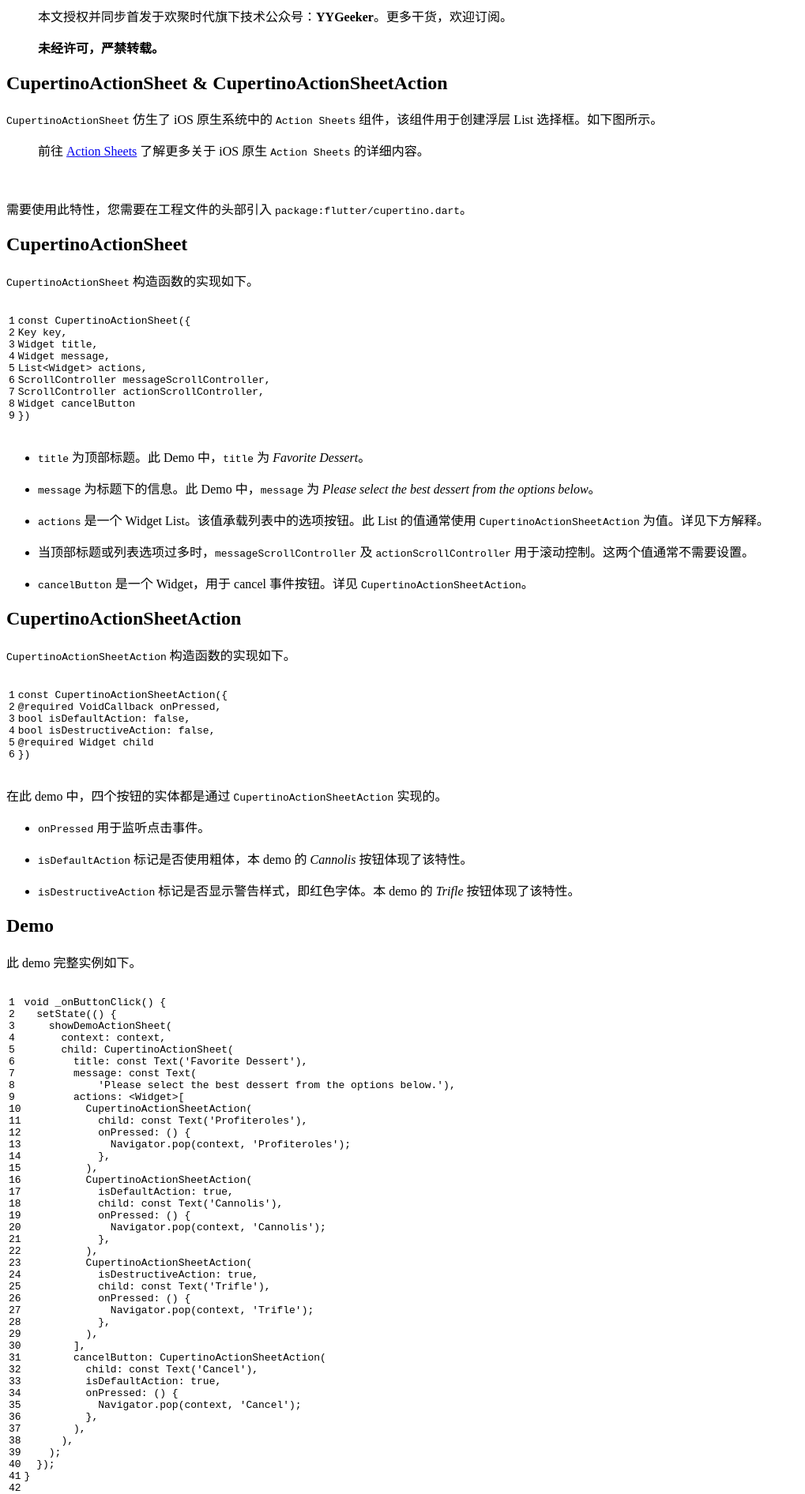
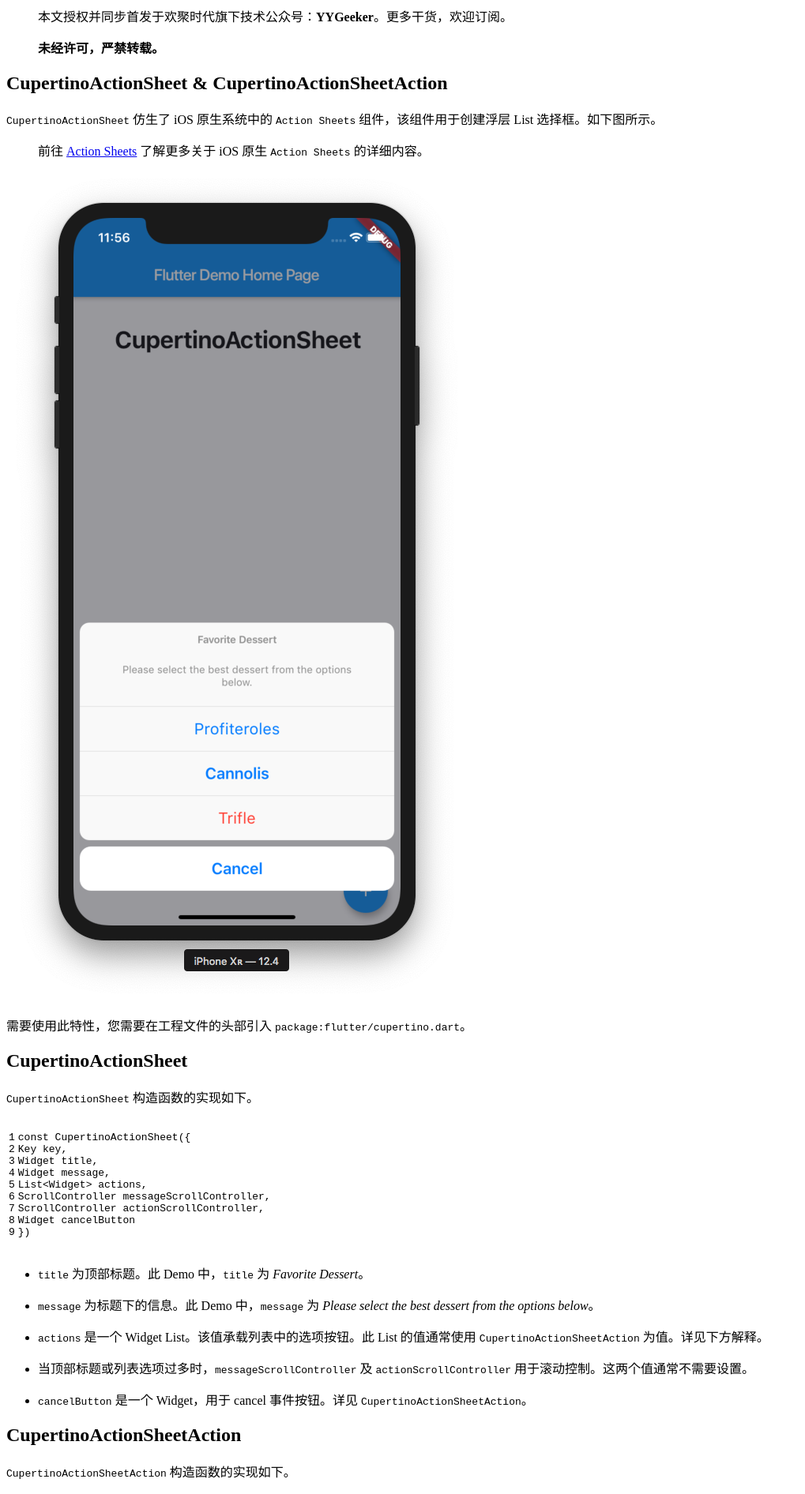
Before and after one commit to AbelJoo/abeljoo.github.io, a Jekyll site: the page built from _posts/2019-07-31-flutter-zh-cn.markdown, in a window 1280 px wide. Shown: the part 588-2480 px from the top of the page at 79% size, without its empty margins (0-1019 px from the left). Built offline with Jekyll 4.4.1, drawn with Linux system fonts in a browser that asks for light colours; comment, search, counter and statistics services are not loaded.

Commit message:
<None commit>

```diff
--- a/_posts/2019-07-31-flutter-zh-cn.markdown
+++ b/_posts/2019-07-31-flutter-zh-cn.markdown
@@ -31,7 +31,7 @@ tags:
 
 > 前往 [Action Sheets](https://developer.apple.com/design/human-interface-guidelines/ios/views/action-sheets/) 了解更多关于 iOS 原生 ``Action Sheets`` 的详细内容。
 
-![](img/in_post/flutter_img/Screen Shot 2019-07-30 at 11.56.48.png)
+![](/img/in_post/flutter_img/Screen Shot 2019-07-30 at 11.56.48.png)
 
 需要使用此特性，您需要在工程文件的头部引入 ``package:flutter/cupertino.dart``。
 
@@ -147,7 +147,7 @@ void showDemoActionSheet({BuildContext context, Widget child}) {
 
 > 前往 [Activity Indicators](https://developer.apple.com/design/human-interface-guidelines/ios/controls/progress-indicators/#activity-indicators) 了解更多关于 iOS 原生 ``Activity Indicators`` 的详细内容。
 
-![](img/in_post/flutter_img/Screen Shot 2019-07-30 at 13.21.47.png)
+![](/img/in_post/flutter_img/Screen Shot 2019-07-30 at 13.21.47.png)
 
 需要使用此特性，您需要在工程文件的头部引入 ``package:flutter/cupertino.dart``。
 
@@ -199,9 +199,9 @@ Widget build(BuildContext context) {
 
 > 前往 [Alerts](https://developer.apple.com/design/human-interface-guidelines/ios/views/alerts/) 了解更多关于 iOS 原生 ``Alerts`` 的详细内容。
 
-![](img/in_post/flutter_img/Screen Shot 2019-07-30 at 14.58.41.png)
+![](/img/in_post/flutter_img/Screen Shot 2019-07-30 at 14.58.41.png)
 
-![](img/in_post/flutter_img/Screen Shot 2019-07-30 at 14.59.07.png)
+![](/img/in_post/flutter_img/Screen Shot 2019-07-30 at 14.59.07.png)
 
 需要使用此特性，您需要在工程文件的头部引入 ``package:flutter/cupertino.dart``。同时，``CupertinoAlertDialog `` 也用于取代 ``CupertinoDialog``，``CupertinoDialog`` 已被标记为 ``@Deprecated``。
 
@@ -315,7 +315,7 @@ class CupertinoDessertDialog extends StatelessWidget {
 
 > 前往 [Buttons](https://developer.apple.com/design/human-interface-guidelines/ios/controls/buttons/) 了解更多关于 iOS 原生 ``Buttons`` 的详细内容。
 
-![](img/in_post/flutter_img/Screen Shot 2019-07-30 at 15.48.21.png)
+![](/img/in_post/flutter_img/Screen Shot 2019-07-30 at 15.48.21.png)
 
 需要使用此特性，您需要在工程文件的头部引入 ``package:flutter/cupertino.dart``。
 
@@ -436,15 +436,15 @@ Widget build(BuildContext context) {
 
 > 前往 [Pickers](https://developer.apple.com/design/human-interface-guidelines/ios/controls/pickers/) 了解更多关于 iOS 原生 ``Pickers`` 的详细内容。
 
-![](img/in_post/flutter_img/Screen Shot 2019-07-31 at 11.42.15.png)
+![](/img/in_post/flutter_img/Screen Shot 2019-07-31 at 11.42.15.png)
 
 > date 类型的 picker
 
-![](img/in_post/flutter_img/Screen Shot 2019-07-31 at 11.42.18.png)
+![](/img/in_post/flutter_img/Screen Shot 2019-07-31 at 11.42.18.png)
 
 > time 类型的 picker
 
-![](img/in_post/flutter_img/Screen Shot 2019-07-31 at 11.42.21.png)
+![](/img/in_post/flutter_img/Screen Shot 2019-07-31 at 11.42.21.png)
 
 > date & time 类型的 picker
 
@@ -541,7 +541,7 @@ Widget _buildBottomPicker(Widget picker) {
 
 > 前往 [UINavigationBar](https://developer.apple.com/documentation/uikit/uinavigationbar) 了解更多关于 iOS 原生 ``UINavigationBar`` 的详细内容。
 
-![](img/in_post/flutter_img/Screen Shot 2019-07-31 at 17.31.15.png)
+![](/img/in_post/flutter_img/Screen Shot 2019-07-31 at 17.31.15.png)
 
 需要使用此特性，您需要在工程文件的头部引入 ``package:flutter/cupertino.dart``。
 
@@ -644,7 +644,7 @@ class ChatPage extends StatelessWidget {
 
 > 前往 [Pickers](https://developer.apple.com/design/human-interface-guidelines/ios/controls/pickers/) 了解更多关于 iOS 原生 ``Pickers`` 的详细内容。
 
-![](img/in_post/flutter_img/Screen Shot 2019-07-31 at 22.30.19.png)
+![](/img/in_post/flutter_img/Screen Shot 2019-07-31 at 22.30.19.png)
 
 需要使用此特性，您需要在工程文件的头部引入 ``package:flutter/cupertino.dart``。
 
@@ -774,7 +774,7 @@ Widget _buildBottomPicker(Widget picker) {
 
 > 前往 [Sliders](https://developer.apple.com/design/human-interface-guidelines/ios/controls/sliders/) 了解更多关于 iOS 原生 ``Sliders`` 的详细内容。
 
-![](img/in_post/flutter_img/Screen Shot 2019-07-31 at 23.03.36.png)
+![](/img/in_post/flutter_img/Screen Shot 2019-07-31 at 23.03.36.png)
 
 需要使用此特性，您需要在工程文件的头部引入 ``package:flutter/cupertino.dart``。
 
```
